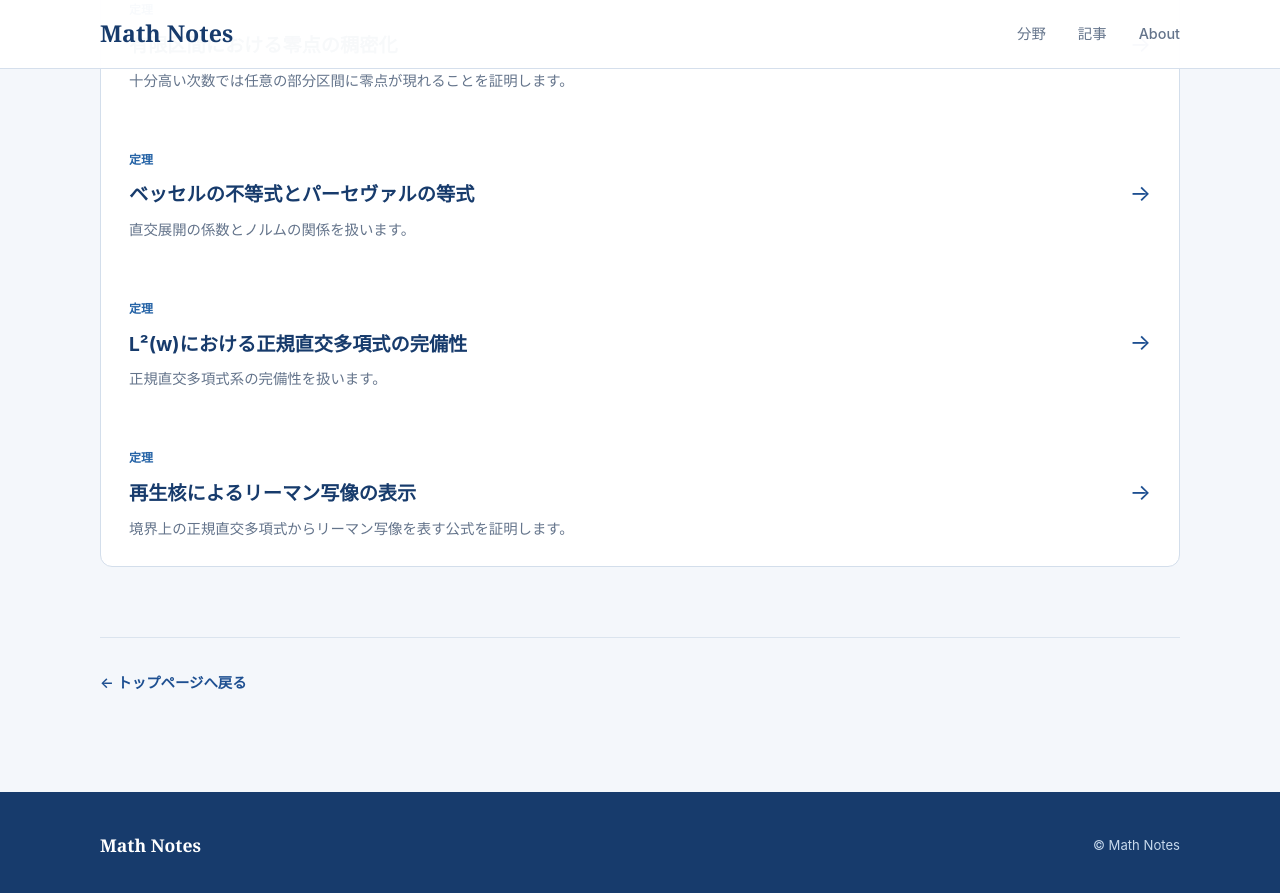
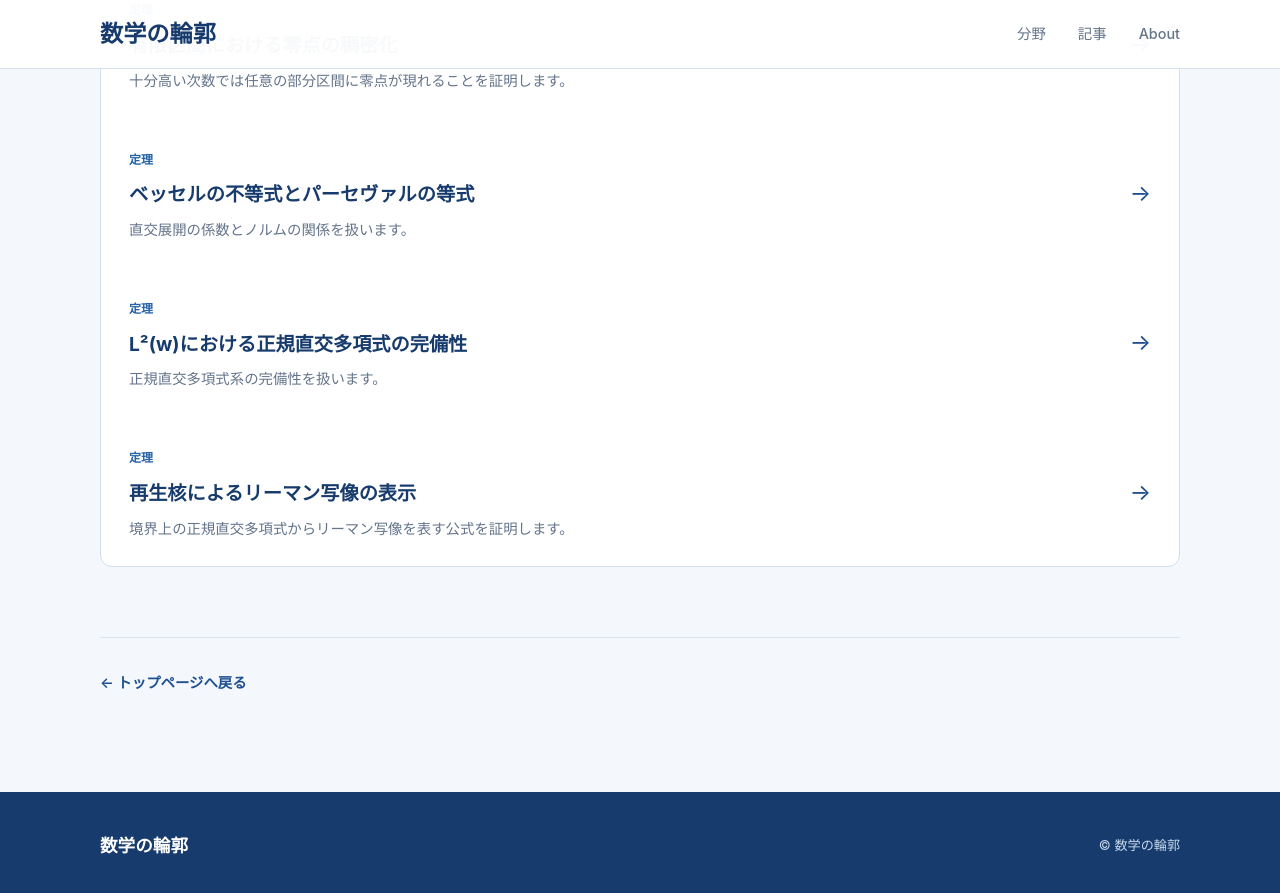
Before and after one commit to koukano/koukano.github.io, a Jekyll site: the page orthogonal-polynomials/index.html, which Jekyll copies as it is, in a window 1280 px wide and 900 px high, scrolled down 2172 px. Shown: the top 893 px of the window. Built offline with Jekyll 4.4.1, drawn with Linux system fonts in a browser that asks for light colours.

Commit message:
Rename site to 数学の輪郭 in orthogonal-polynomials/index.html

```diff
--- a/orthogonal-polynomials/index.html
+++ b/orthogonal-polynomials/index.html
@@ -7,13 +7,13 @@
   <meta name="robots" content="index, follow">
   <link rel="canonical" href="https://koukano.github.io/orthogonal-polynomials/">
 
-  <title>直交多項式 | Math Notes</title>
+  <title>直交多項式 | 数学の輪郭</title>
   <link rel="stylesheet" href="/css/style.css">
 </head>
 <body>
   <header class="site-header">
     <div class="header-inner">
-      <a href="/" class="logo">Math Notes</a>
+      <a href="/" class="logo">数学の輪郭</a>
       <nav class="nav">
         <a href="/#topics">分野</a>
         <a href="/#articles">記事</a>
@@ -217,8 +217,8 @@
 
   <footer>
     <div class="footer-inner">
-      <p class="footer-logo">Math Notes</p>
-      <p class="copyright">© Math Notes</p>
+      <p class="footer-logo">数学の輪郭</p>
+      <p class="copyright">© 数学の輪郭</p>
     </div>
   </footer>
 </body>
```
